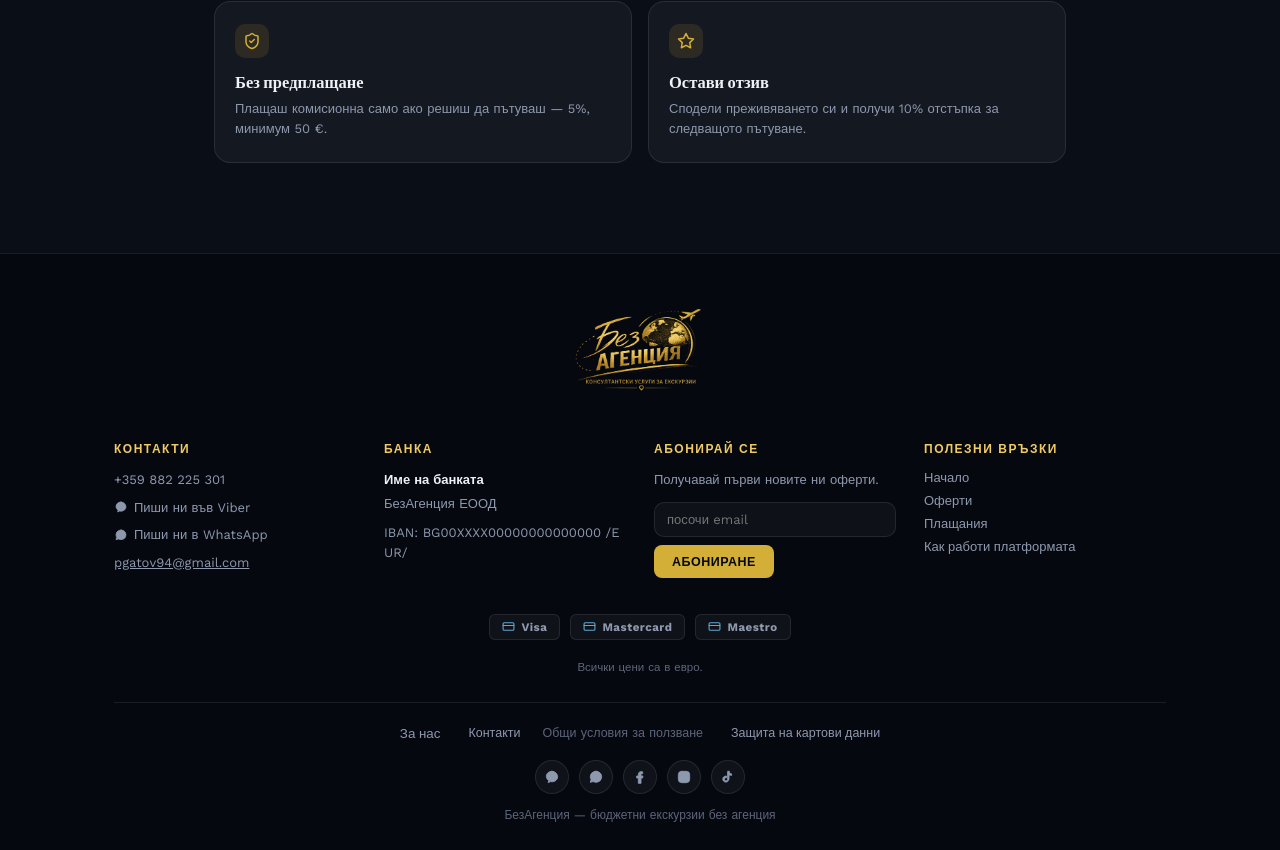
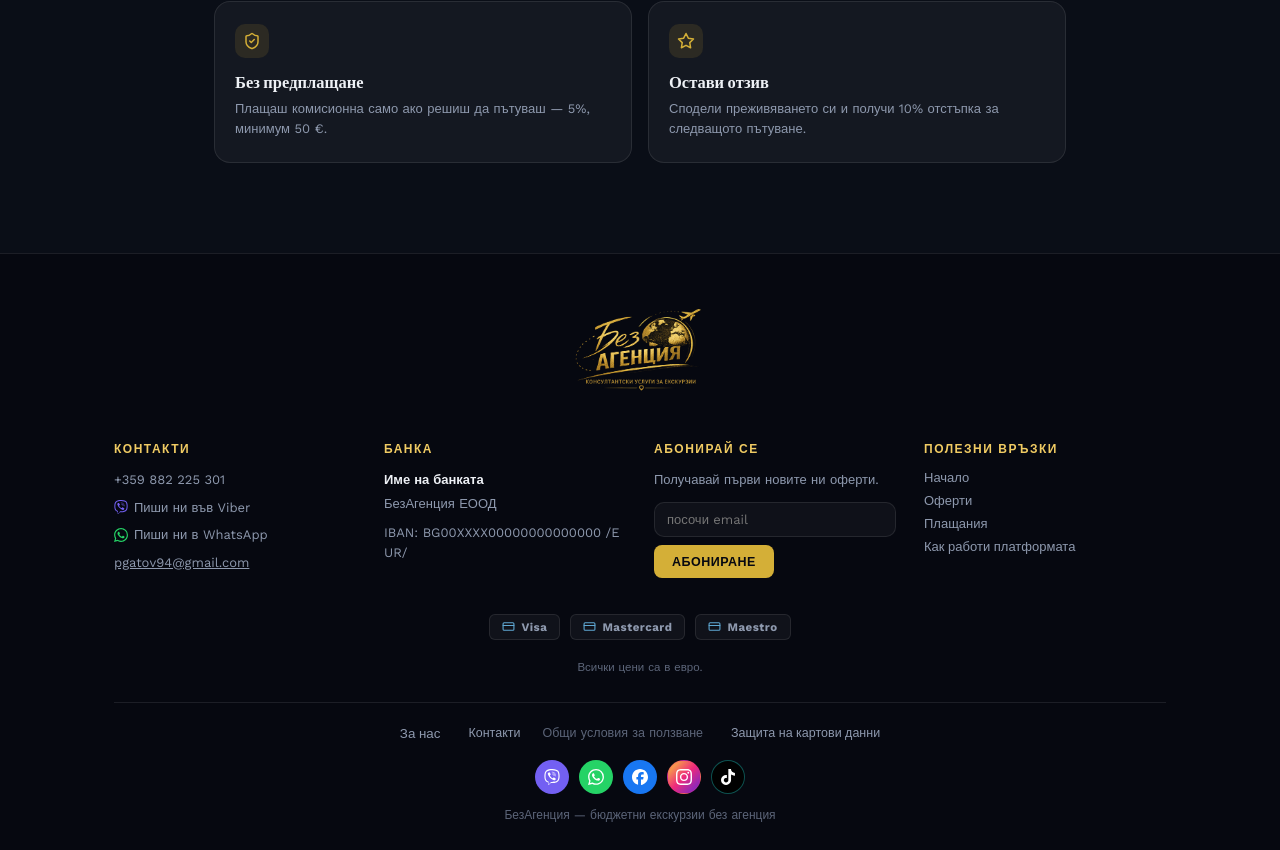
Before and after one commit to pgatov94/BezAgencia, a React (Vite) app: page / in a window 1280 px wide. Shown: the part 901-1751 px from the top of the page. Built offline with nearby package versions, Linux system fonts and the light colour scheme.

Commit message:
Истински brand икони чрез react-icons

```diff
--- a/src/App.jsx
+++ b/src/App.jsx
@@ -1,6 +1,7 @@
 import React, { useState, useMemo, useEffect, useRef } from "react";
 import { db } from "./db";
 import { isSupabaseConfigured } from "./supabaseClient";
+import { SiFacebook, SiInstagram, SiTiktok, SiViber, SiWhatsapp } from "react-icons/si";
 import {
   Plane, MapPin, ChevronLeft, ChevronRight, Check, RotateCcw, Mail, Copy, Info,
   Search, Send, Percent, Compass, X, CreditCard, Lock, Home as HomeIcon,
@@ -242,50 +243,35 @@ function FlagBadge({ id, style, preserveAspectRatio = "xMidYMid meet" }) {
    ИКОНИ ЗА СОЦИАЛНИ МРЕЖИ — рисувани векторно (без брандирани лога), за
    да паснат на златната линия-арт естетика на приложението.
    ───────────────────────────────────────────────────────────────────── */
-function SocialIconArt({ id }) {
-  switch (id) {
-    case "facebook": return (
-      <path d="M13.5 21v-7.5H16l.4-3h-2.9v-2c0-.9.2-1.5 1.5-1.5H16V4.2C15.7 4.1 14.7 4 13.6 4c-2.4 0-4.1 1.5-4.1 4.2v2.3H7v3h2.5V21Z" />
-    );
-    case "instagram": return (
-      <>
-        <rect x="3.5" y="3.5" width="17" height="17" rx="5" />
-        <circle cx="12" cy="12" r="4.2" />
-        <circle cx="17" cy="7" r="1.1" fill="currentColor" stroke="none" />
-      </>
-    );
-    case "tiktok": return (
-      <path d="M13.5 3.5c.3 2.1 1.8 3.6 3.9 3.8v2.3c-1.4 0-2.7-.4-3.9-1.1v6.2c0 3.1-2.5 5.3-5.4 4.9-2.3-.3-4-2.3-3.9-4.6.1-2.6 2.4-4.6 5-4.4.2 0 .5.1.7.1v2.4c-.2 0-.4-.1-.7-.1-1.3-.1-2.4.9-2.5 2.1-.1 1.3.9 2.4 2.1 2.5 1.4.1 2.6-1 2.6-2.4V3.5h2.1Z" />
-    );
-    case "viber": return (
-      <>
-        <path d="M12 3.5c-4.7 0-8.5 3.2-8.5 7.5 0 2.6 1.4 4.9 3.5 6.3l-.7 3.2 3.5-1.6c.7.2 1.4.3 2.2.3 4.7 0 8.5-3.2 8.5-7.5S16.7 3.5 12 3.5Z" />
-        <path d="M9.2 9c-.2.4-.1.9.2 1.6.4.9 1.1 1.9 1.9 2.7.8.8 1.8 1.5 2.7 1.9.7.3 1.2.4 1.6.2.3-.1.7-.5.9-.9.1-.2.1-.5-.1-.6l-1.6-1.1c-.2-.1-.4-.1-.5 0l-.6.6c-.1.1-.3.1-.4 0-.5-.3-1-.7-1.5-1.2-.5-.5-.9-1-1.2-1.5-.1-.1 0-.3 0-.4l.6-.6c.1-.1.1-.3 0-.5L9.7 8.7c-.1-.2-.4-.2-.6-.1-.3.1-.7.3-.9.4Z" fill="none" />
-      </>
-    );
-    case "whatsapp": return (
-      <>
-        <path d="M12 3.5c-4.7 0-8.5 3.7-8.5 8.3 0 1.5.4 2.9 1.1 4.1L3.5 20l4.3-1.1c1.2.6 2.6 1 4.2 1 4.7 0 8.5-3.7 8.5-8.3s-3.8-8.1-8.5-8.1Z" />
-        <path d="M9 8.3c.2-.4.4-.4.6-.4h.5c.2 0 .4 0 .5.4.2.5.6 1.5.7 1.6.1.1.1.3 0 .5-.1.2-.2.3-.3.4-.1.2-.3.3-.4.4-.1.1-.3.3-.1.6.2.4.8 1.3 1.7 2.1 1.1 1 2 1.3 2.4 1.5.3.1.5.1.6-.1.2-.2.7-.8.8-1 .2-.3.3-.2.6-.1.2.1 1.4.7 1.6.8.3.1.4.2.5.3.1.2.1.8-.2 1.6-.3.7-1.5 1.4-2.2 1.4-.6.1-1.3.1-4.2-.9-3.4-1.4-5.6-4.8-5.8-5-.2-.2-1.4-1.9-1.4-3.5s.8-2.5 1.1-2.8Z" fill="none" />
-      </>
-    );
-    default: return null;
-  }
-}
+const BRAND_COLORS = {
+  facebook: { bg: "#1877F2", icon: "#FFFFFF", border: "#1877F2" },
+  instagram: { bg: "linear-gradient(135deg, #f9ce34 0%, #ee2a7b 50%, #6228d7 100%)", icon: "#FFFFFF", border: "#ee2a7b" },
+  tiktok: { bg: "#010101", icon: "#FFFFFF", border: "#25F4EE" },
+  viber: { bg: "#7360F2", icon: "#FFFFFF", border: "#7360F2" },
+  whatsapp: { bg: "#25D366", icon: "#FFFFFF", border: "#25D366" },
+};
+
+const BRAND_ICON_COMPONENTS = {
+  facebook: SiFacebook,
+  instagram: SiInstagram,
+  tiktok: SiTiktok,
+  viber: SiViber,
+  whatsapp: SiWhatsapp,
+};
 
 function SocialIcon({ id, href }) {
+  const brand = BRAND_COLORS[id] || { bg: PALETTE.panel, icon: PALETTE.inkMuted, border: PALETTE.panelBorder };
+  const Icon = BRAND_ICON_COMPONENTS[id];
   return (
     <a
       href={href} target={href?.startsWith("http") ? "_blank" : undefined} rel="noopener noreferrer" aria-label={id} title={id}
       className="lux-hover"
       style={{
         display: "flex", alignItems: "center", justifyContent: "center", width: 34, height: 34, borderRadius: "50%",
-        border: `1px solid ${PALETTE.panelBorder}`, background: PALETTE.panel, color: PALETTE.inkMuted, flexShrink: 0,
+        border: `1px solid ${brand.border}55`, background: brand.bg, color: brand.icon, flexShrink: 0,
       }}
     >
-      <svg width="16" height="16" viewBox="0 0 24 24" fill="currentColor" stroke="currentColor" strokeWidth="1.3" strokeLinecap="round" strokeLinejoin="round">
-        <SocialIconArt id={id} />
-      </svg>
+      {Icon && <Icon size={16} color={brand.icon} />}
     </a>
   );
 }
@@ -2468,15 +2454,11 @@ export default function BezAgenciaLuxuryApp() {
               <div style={{ display: "flex", flexDirection: "column", gap: 8, fontSize: 13, color: PALETTE.inkMuted, lineHeight: 1.5 }}>
                 <a href={`tel:${CONTACT_PHONE.replace(/\s/g, "")}`} style={{ color: PALETTE.inkMuted, textDecoration: "none" }}>{CONTACT_PHONE}</a>
                 <a href={VIBER_LINK} style={{ display: "inline-flex", alignItems: "center", gap: 6, color: PALETTE.inkMuted, textDecoration: "none" }}>
-                  <svg width="14" height="14" viewBox="0 0 24 24" fill="currentColor" stroke="currentColor" strokeWidth="1.3" strokeLinecap="round" strokeLinejoin="round">
-                    <SocialIconArt id="viber" />
-                  </svg>
+                  <SiViber size={14} color={BRAND_COLORS.viber.bg} />
                   Пиши ни във Viber
                 </a>
                 <a href={WHATSAPP_LINK} target="_blank" rel="noopener noreferrer" style={{ display: "inline-flex", alignItems: "center", gap: 6, color: PALETTE.inkMuted, textDecoration: "none" }}>
-                  <svg width="14" height="14" viewBox="0 0 24 24" fill="currentColor" stroke="currentColor" strokeWidth="1.3" strokeLinecap="round" strokeLinejoin="round">
-                    <SocialIconArt id="whatsapp" />
-                  </svg>
+                  <SiWhatsapp size={14} color={BRAND_COLORS.whatsapp.bg} />
                   Пиши ни в WhatsApp
                 </a>
                 <a href={`mailto:${INQUIRY_EMAIL}`} style={{ color: PALETTE.inkMuted }}>{INQUIRY_EMAIL}</a>
```
